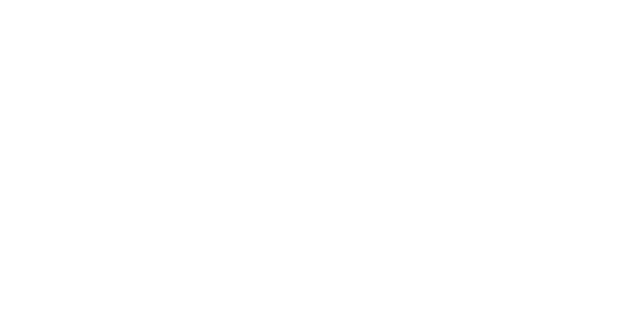
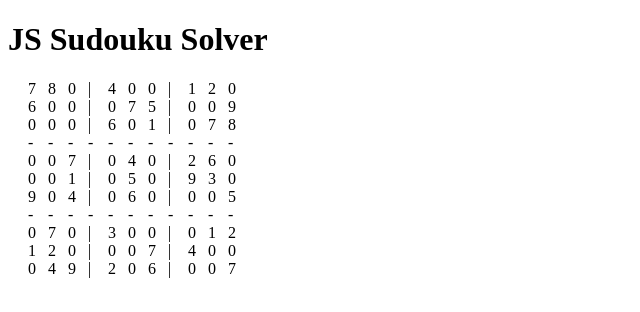
Before and after one commit to Belnako/JSSudokuSolver, a plain HTML site: page index.html in a window 1280 px wide. Shown: the whole page, without its empty margins (0-640 px from the left). Drawn offline with Linux system fonts and the light colour scheme.

Commit message:
Work in Progress

```diff
--- a/index.html
+++ b/index.html
@@ -3,9 +3,12 @@
 <head>
     <meta charset="UTF-8">
     <meta name="viewport" content="width=device-width, initial-scale=1.0">
-    <title>Document</title>
+    <title>JS Sudouku Solver</title>
+    <link href="style.css" rel="stylesheet">
 </head>
 <body>
-
+    <h1>JS Sudouku Solver</h1>
+    <div class="board"></div>
+    <script src="script.js"></script>
 </body>
 </html>
--- /dev/null
+++ b/script.js
@@ -0,0 +1,89 @@
+document.addEventListener('DOMContentLoaded', () => {
+    const boardDisplay = document.querySelector('.board')
+
+    const board = [
+        [7,8,0,4,0,0,1,2,0],
+        [6,0,0,0,7,5,0,0,9],
+        [0,0,0,6,0,1,0,7,8],
+        [0,0,7,0,4,0,2,6,0],
+        [0,0,1,0,5,0,9,3,0],
+        [9,0,4,0,6,0,0,0,5],
+        [0,7,0,3,0,0,0,1,2],
+        [1,2,0,0,0,7,4,0,0],
+        [0,4,9,2,0,6,0,0,7]
+    ]
+
+    function createBoard(bo) {
+        for (i=0; i < bo.length; i++) {
+            if (i % 3 === 0 && i != 0) {
+                for (x=0; x < 11; x++) {
+                    square = document.createElement('div')
+                    square.innerHTML = '-'
+                    boardDisplay.appendChild(square)
+                }
+
+            }
+            for (j=0; j < bo[0].length; j++) {
+                if (j % 3 === 0 && j != 0) {
+                    square = document.createElement('div')
+                    square.innerHTML = '|'
+                    boardDisplay.appendChild(square)
+                }
+
+                square = document.createElement('div')
+                square.innerHTML = bo[i][j]
+                boardDisplay.appendChild(square)
+            }
+        }
+    }
+
+    createBoard(board);
+
+    function solve(bo) {
+
+    }
+
+    function findEmptySquare(bo) {
+        for (i=0; i < bo.length; i++) {
+            for (j=0; j < bo[0].length; j++) {
+                if (bo[i][j] === 0) {
+                    return (i,j)  // Returns Row (i) and Col (j) of Empty Square
+                }
+            }
+        }
+    }
+
+    function valid(bo, num, pos) {
+
+        // check Row
+        for (i=0; i < bo[0].length; i++) {
+            if (bo[pos[0]][i] === num && pos[1] != i) {
+                return false
+            }
+        }
+
+        // check Column
+        for (i=0; i < bo.length; i++)  {
+            if (bo[i][pos[1]] === num && pos[0] != i) {
+                return false
+            }
+        }
+
+        // check 3x3 square
+        let boxX = pos[1] >> 3
+        let boxY = pos[0] >> 3
+
+        for (i = 0; i < boxY*3 + 3; i ++) {
+            for (j = 0; j < boxX*3 + 3; j++) {
+                if (bo[i][j] === num && (i,j) != pos) {
+                    return false
+                }
+            }
+        }
+
+        return true
+
+    }
+
+
+})
--- /dev/null
+++ b/style.css
@@ -0,0 +1,5 @@
+.board {
+    display: grid;
+    margin: 20px;
+    grid-template-columns: 20px 20px 20px 20px 20px 20px 20px 20px 20px 20px 20px;
+}
```
